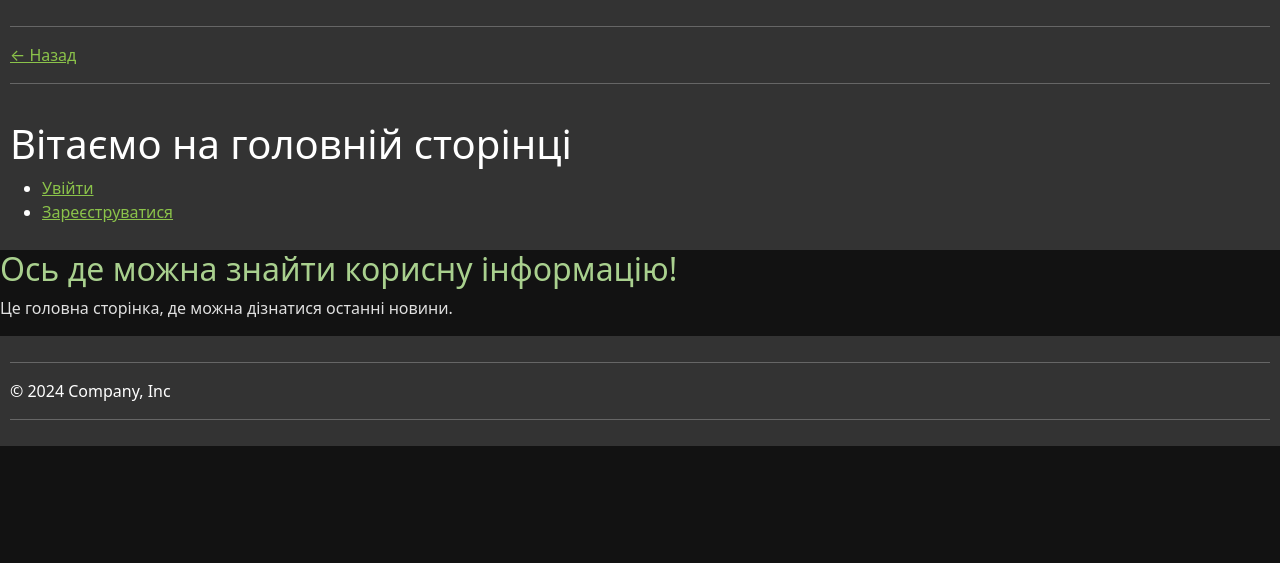
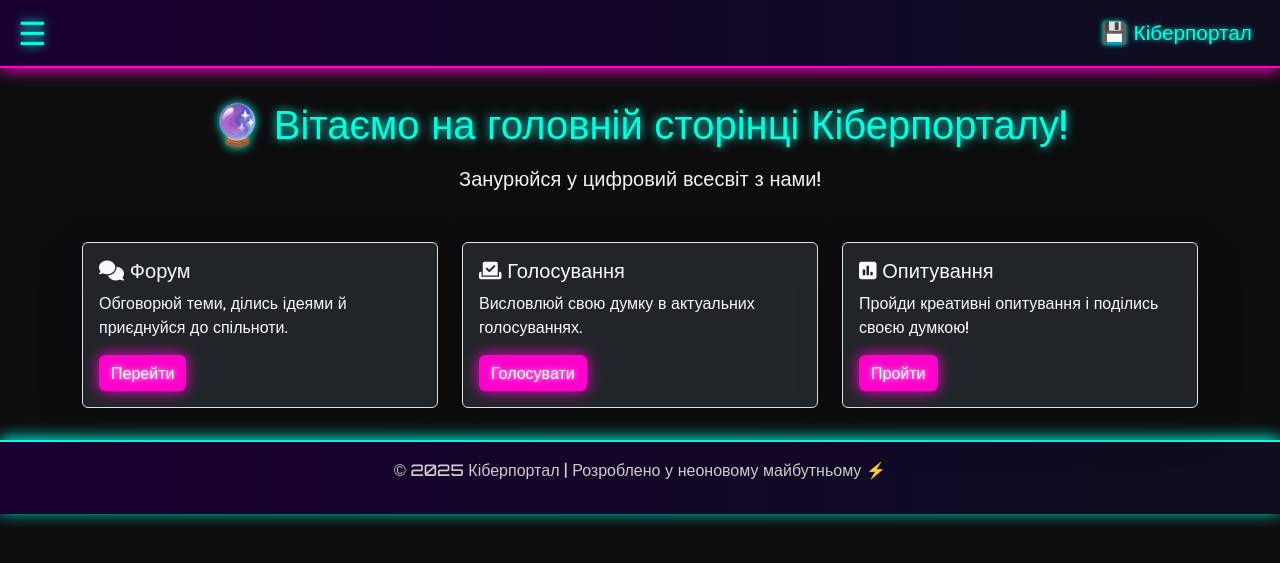
Before and after one commit to Dima-Babenko/Group-Portal-2, a Django app: page / in a window 1280 px wide. Shown: the top 563 px of the page. Run offline with Django 5.2, Linux system fonts and the light colour scheme.

Commit message:
merging from feature

```diff
--- a/templates/accounts/home.html
+++ b/templates/accounts/home.html
@@ -1,63 +1,78 @@
 {% extends 'base/base.html' %}
 
 {% block content %}
+  <div class="text-center mb-5">
+    <h1>
+      {% if user.is_authenticated %}
+        👾 Привіт, {{ user.username }}!
+      {% else %}
+        🔮 Вітаємо на головній сторінці Кіберпорталу!
+      {% endif %}
+    </h1>
+    <p class="lead mt-3">Занурюйся у цифровий всесвіт з нами!</p>
+  </div>
 
-    <header>
-        {% if user.is_authenticated %}
-            <h1>Привіт, {{ user.username }}!</h1>
-        {% else %}
-            <h1>Вітаємо на головній сторінці</h1>
-        {% endif %}
+  <div class="row row-cols-1 row-cols-md-2 row-cols-lg-3 g-4">
+    <div class="col">
+      <div class="card bg-dark text-light border border-pink h-100 shadow-lg">
+        <div class="card-body">
+          <h5 class="card-title"><i class="fas fa-comments"></i> Форум</h5>
+          <p class="card-text">Обговорюй теми, ділись ідеями й приєднуйся до спільноти.</p>
+          <a href="{% url 'forum:branch_list' %}" class="btn btn-cyber">Перейти</a>
+        </div>
+      </div>
+    </div>
 
-        <nav>
-            {% if user.is_authenticated %}
-                <ul>
-                    <li>
-                        <form method="post" action="{% url 'accounts:logout' %}">
-                            {% csrf_token %}
-                            <button type="submit">Вийти</button>
-                        </form>
-                    </li>
-                    <li>
-                        <a href="{% url 'accounts:user-profile' username=user.username %}">
-                            <button>Перейти до акаунту</button>
-                        </a>
-                    </li>
-                    <li>
-                        <a href="{% url 'forum:branch_list' %}">
-                            <button>Форум</button>
-                        </a>
-                    </li>
-                    <li>
-                        <a href="{% url 'voting:voting_list' %}">
-                            <button>Голосування</button>
-                        </a>
-                    </li>
-                    <li>
-                        <a href="{% url 'polls:poll_list' %}">
-                            <button>Опитування</button>
-                        </a>
-                    </li>
-                    <li>
-                        <a href="{% url 'diary:schedule_with_grades' %}">
-                            <button>Щоденник</button>
-                        </a>
-                    </li>
-                </ul>
-            {% else %}
-                <ul>
-                    <li><a href="{% url 'accounts:login' %}">Увійти</a></li>
-                    <li><a href="{% url 'accounts:register' %}">Зареєструватися</a></li>
-                </ul>
-            {% endif %}
-        </nav>
-    </header>
+    <div class="col">
+      <div class="card bg-dark text-light border border-pink h-100 shadow-lg">
+        <div class="card-body">
+          <h5 class="card-title"><i class="fas fa-vote-yea"></i> Голосування</h5>
+          <p class="card-text">Висловлюй свою думку в актуальних голосуваннях.</p>
+          <a href="{% url 'voting:voting_list' %}" class="btn btn-cyber">Голосувати</a>
+        </div>
+      </div>
+    </div>
 
-    <main>
-        <section>
-            <h2>Ось де можна знайти корисну інформацію!</h2>
-            <p>Це головна сторінка, де можна дізнатися останні новини.</p>
-        </section>
-    </main>
+    <div class="col">
+      <div class="card bg-dark text-light border border-pink h-100 shadow-lg">
+        <div class="card-body">
+          <h5 class="card-title"><i class="fas fa-poll"></i> Опитування</h5>
+          <p class="card-text">Пройди креативні опитування і поділись своєю думкою!</p>
+          <a href="{% url 'polls:poll_list' %}" class="btn btn-cyber">Пройти</a>
+        </div>
+      </div>
+    </div>
 
+    {% if user.is_authenticated %}
+      <div class="col">
+        <div class="card bg-dark text-light border border-pink h-100 shadow-lg">
+          <div class="card-body">
+            <h5 class="card-title"><i class="fas fa-user-graduate"></i> Щоденник</h5>
+            <p class="card-text">Перевір розклад, оцінки та домашні завдання.</p>
+            <a href="{% url 'diary:schedule_with_grades' %}" class="btn btn-cyber">Відкрити</a>
+          </div>
+        </div>
+      </div>
+
+      <div class="col">
+        <div class="card bg-dark text-light border border-pink h-100 shadow-lg">
+          <div class="card-body">
+            <h5 class="card-title"><i class="fas fa-briefcase"></i> Портфоліо</h5>
+            <p class="card-text">Переглянь свої проєкти, досягнення й завантаження.</p>
+            <a href="{% url 'portfolio:project_list' %}" class="btn btn-cyber">Моє портфоліо</a>
+          </div>
+        </div>
+      </div>
+
+      <div class="col">
+        <div class="card bg-dark text-light border border-pink h-100 shadow-lg">
+          <div class="card-body">
+            <h5 class="card-title"><i class="fas fa-user-circle"></i> Мій акаунт</h5>
+            <p class="card-text">Налаштування профілю, зміна паролю й вихід.</p>
+            <a href="{% url 'accounts:user-profile' user.username %}" class="btn btn-cyber">Перейти</a>
+          </div>
+        </div>
+      </div>
+    {% endif %}
+  </div>
 {% endblock %}
--- a/templates/base/base.html
+++ b/templates/base/base.html
@@ -1,92 +1,201 @@
 {% load static %}
-
 <!DOCTYPE html>
 <html lang="uk">
 <head>
   <meta charset="UTF-8">
-    <meta name="viewport"
-        content="width=device-width, user-scalable=no, initial-scale=1.0, maximum-scale=1.0, minimum-scale=1.0">
-    <meta http-equiv="X-UA-Compatible" content="ie=edge">
-    <link href="https://cdn.jsdelivr.net/npm/bootstrap@5.0.2/dist/css/bootstrap.min.css" rel="stylesheet" integrity="sha384-EVSTQN3/azprG1Anm3QDgpJLIm9Nao0Yz1ztcQTwFspd3yD65VohhpuuCOmLASjC" crossorigin="anonymous">
-    <link rel="stylesheet" href="https://cdnjs.cloudflare.com/ajax/libs/font-awesome/6.4.0/css/all.min.css" integrity="sha512-iecdLmaskl7CVkqkXNQ/ZH/XLlvWZOJyj7Yy7tcenmpD1ypASozpmT/E0iPtmFIB46ZmdtAc9eNBvH0H/ZpiBw==" crossorigin="anonymous" referrerpolicy="no-referrer" />
-    <title>Система управлiння завданнями</title>
+  <meta name="viewport" content="width=device-width, initial-scale=1.0">
+  <title>{% block title %}Кіберпортал{% endblock %}</title>
+
+  <!-- Bootstrap -->
+  <link href="https://cdn.jsdelivr.net/npm/bootstrap@5.3.3/dist/css/bootstrap.min.css" rel="stylesheet">
+  <!-- FontAwesome -->
+  <link rel="stylesheet" href="https://cdnjs.cloudflare.com/ajax/libs/font-awesome/6.4.0/css/all.min.css">
+  <!-- Google Fonts -->
+  <link href="https://fonts.googleapis.com/css2?family=Orbitron:wght@500&display=swap" rel="stylesheet">
+
   <style>
-        /* Основной фон страницы */
     body {
-            background-color: #121212; /* Темный фон */
-            color: #e0e0e0; /* Светлый текст */
+      background-color: #0d0d0f;
+      color: #f2f2f2;
+      font-family: 'Orbitron', sans-serif;
+      margin: 0;
+      height: 100%;
+      display: flex;
+      flex-direction: column;
     }
 
-        /* Настройки для заголовков */
-        h2 {
-            color: #a9d08e; /* Светло-зеленый цвет для заголовков */
+    a {
+      text-decoration: none;
     }
 
-        /* Стили для кнопок */
-        .btn-primary {
-            background-color: #4CAF50; /* Зеленая кнопка */
-            border-color: #4CAF50;
-        }
-        .btn-primary:hover {
-            background-color: #45a049; /* Темнее при наведении */
-            border-color: #45a049;
+    .navbar {
+      background: linear-gradient(90deg, #1a0033, #0e0e1f);
+      border-bottom: 2px solid #ff00cc;
+      box-shadow: 0 2px 15px #ff00cc;
     }
 
-        /* Стили для ссылок */
-        a {
-            color: #8bc34a; /* Мягкий зеленый для ссылок */
-        }
-        a:hover {
-            color: #66bb6a; /* Более яркий зеленый при наведении */
+    .navbar-brand, .nav-link {
+      color: #00ffe1 !important;
+      font-size: 1.3rem;
+      text-shadow: 0 0 5px #00ffe1;
     }
 
-        /* Footer и Header */
-        footer, header {
-            background-color: #333; /* Темный фон для header и footer */
-            color: #fff;
-            padding: 10px;
+    .nav-link:hover {
+      color: #ff00cc !important;
+      text-shadow: 0 0 8px #ff00cc;
     }
 
-        /* Прочее */
-        .container {
-            padding-top: 30px;
+    .menu-toggle {
+      font-size: 2rem;
+      cursor: pointer;
+      color: #00ffe1;
+      background: none;
+      border: none;
+      text-shadow: 0 0 10px #00ffe1;
     }
 
-        .form-control {
-            background-color: #333; /* Темный фон для полей ввода */
-            color: #fff; /* Белый текст */
-            border-color: #555; /* Темная граница */
+    .sidebar {
+      height: 100%;
+      width: 0;
+      position: fixed;
+      top: 0;
+      left: 0;
+      background-color: rgba(10, 0, 30, 0.98);
+      overflow-x: hidden;
+      transition: width 0.4s ease;
+      padding-top: 60px;
+      z-index: 2000;
+      box-shadow: 4px 0 20px #ff00cc;
     }
 
-        .form-control:focus {
-            background-color: #444;
-            border-color: #66bb6a; /* Зеленый фокус */
+    .sidebar a, .sidebar form button {
+      padding: 15px 24px;
+      font-size: 18px;
+      color: #f2f2f2;
+      display: block;
+      border: none;
+      background: none;
+      text-align: left;
+      transition: 0.3s;
     }
 
-        .card {
-            background-color: #1c1c1c; /* Темный фон для карточек */
-            border: 1px solid #444; /* Темные границы */
+    .sidebar a:hover, .sidebar form button:hover {
+      color: #0d0d0f;
+      background-color: #00ffe1;
+      box-shadow: inset 0 0 15px #00ffe1;
     }
 
-        .card-body {
-            color: #e0e0e0; /* Белый текст в карточке */
+    .sidebar .active {
+      background-color: #ff00cc;
+      color: #0d0d0f;
+      box-shadow: inset 0 0 15px #ff00cc;
     }
 
-        .badge {
-            background-color: #4CAF50; /* Зеленый для бейджей */
+    .close-btn {
+      position: absolute;
+      top: 20px;
+      right: 25px;
+      font-size: 36px;
+      color: #ffffff;
+      background: none;
+      border: none;
+      text-shadow: 0 0 10px #ff00cc;
+    }
+
+    .content {
+      transition: margin-left 0.3s;
+      padding-top: 2rem;
+      padding-bottom: 2rem;
+      flex: 1;
+    }
+
+    footer {
+      background: linear-gradient(90deg, #1a0033, #0e0e1f);
+      color: #ccc;
+      padding: 1rem;
+      text-align: center;
+      border-top: 2px solid #00ffe1;
+      box-shadow: 0 -2px 15px #00ffe1;
+    }
+
+    button:focus, a:focus {
+      outline: none;
+      box-shadow: 0 0 0 2px #ff00cc;
+    }
+
+    h1, h2, h3 {
+      color: #00ffe1;
+      text-shadow: 0 0 10px #00ffe1;
+    }
+
+    .btn-cyber {
+      background: #ff00cc;
+      border: none;
+      color: #fff;
+      text-shadow: 0 0 5px #fff;
+      box-shadow: 0 0 15px #ff00cc;
+      transition: all 0.3s ease-in-out;
+    }
+
+    .btn-cyber:hover {
+      background: #00ffe1;
+      box-shadow: 0 0 25px #00ffe1;
+      color: #0d0d0f;
     }
   </style>
 </head>
 <body>
 
-    {% include 'base/_header.html' %}
+<!-- Верхня панель -->
+<nav class="navbar navbar-dark">
+  <div class="container-fluid">
+    <button class="menu-toggle" onclick="openNav()">☰</button>
+    <a class="navbar-brand ms-3" href="/">💾 Кіберпортал</a>
+  </div>
+</nav>
 
-    {% block content %}
-    {% endblock %}
+<!-- Бокове меню -->
+<div id="mySidebar" class="sidebar">
+  <button class="close-btn" onclick="closeNav()">&times;</button>
 
-    {% include 'base/_footer.html' %}
+  {% if user.is_authenticated %}
+    <form method="post" action="{% url 'accounts:logout' %}">
+      {% csrf_token %}
+      <button type="submit">Вийти</button>
+    </form>
+    <a href="{% url 'accounts:user-profile' username=user.username %}" class="btn btn-cyber">Мій профіль</a>
+    <a href="{% url 'forum:branch_list' %}" class="btn btn-cyber">Форум</a>
+    <a href="{% url 'voting:voting_list' %}" class="btn btn-cyber">Голосування</a>
+    <a href="{% url 'polls:poll_list' %}" class="btn btn-cyber">Опитування</a>
+    <a href="{% url 'portfolio:project_list' %}" class="btn btn-cyber">Моє портфоліо</a>
+    <a href="{% url 'diary:schedule_with_grades' %}" class="btn btn-cyber">Щоденник</a>
+  {% else %}
+    <a href="{% url 'accounts:login' %}" class="{% if request.path == '/accounts/login/' %}active{% endif %}">Увійти</a>
+    <a href="{% url 'accounts:register' %}" class="{% if request.path == '/accounts/register/' %}active{% endif %}">Зареєструватися</a>
+  {% endif %}
+</div>
 
-<script src="https://cdn.jsdelivr.net/npm/bootstrap@5.3.3/dist/js/bootstrap.bundle.min.js" integrity="sha384-YvpcrYf0tY3lHB60NNkmXc5s9fDVZLESaAA55NDzOxhy9GkcIdslK1eN7N6jIeHz" crossorigin="anonymous"></script>
+<!-- Контент -->
+<main class="content container">
+  {% block content %}{% endblock %}
+</main>
 
+<!-- Футер -->
+<footer>
+  <p>&copy; 2025 Кіберпортал | Розроблено у неоновому майбутньому ⚡</p>
+</footer>
+
+<!-- JS -->
+<script>
+  function openNav() {
+    document.getElementById("mySidebar").style.width = "260px";
+  }
+
+  function closeNav() {
+    document.getElementById("mySidebar").style.width = "0";
+  }
+</script>
+
+<script src="https://cdn.jsdelivr.net/npm/bootstrap@5.3.3/dist/js/bootstrap.bundle.min.js"></script>
 </body>
 </html>
```
Lines whose indentation alone changed are shown as unchanged.
